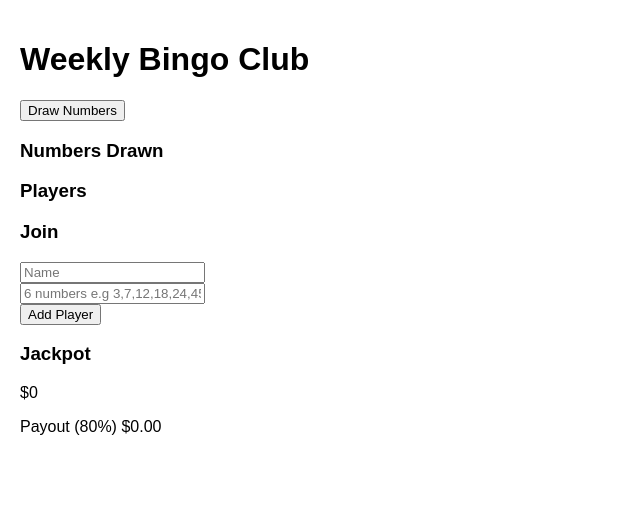
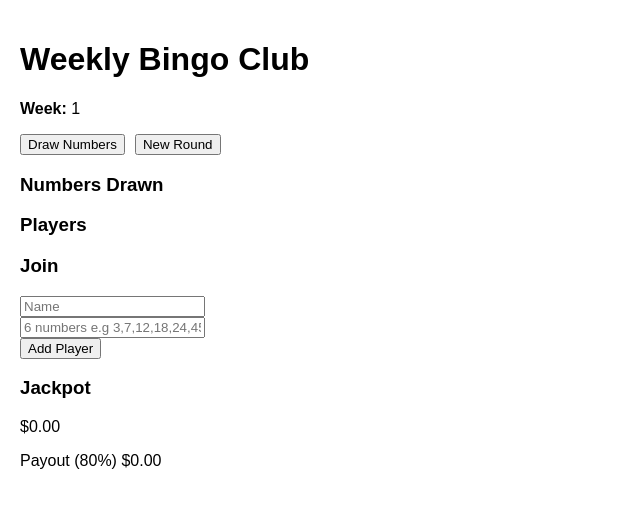
Before and after one commit to Spwindows/WP-Bingo2, a React (Vite) app: page / in a window 1280 px wide. Shown: the top 508 px of the page, without its empty margins (0-640 px from the left). Built offline with nearby package versions, Linux system fonts and the light colour scheme.

Commit message:
Update App.jsx

```diff
--- a/src/App.jsx
+++ b/src/App.jsx
@@ -8,112 +8,129 @@ function randomDraw() {
     const n = Math.floor(Math.random() * 49) + 1;
     if (!nums.includes(n)) nums.push(n);
   }
-  return nums.sort((a,b)=>a-b);
+  return nums.sort((a, b) => a - b);
 }
 
 export default function App() {
+  const [players, setPlayers] = useState([]);
+  const [drawn, setDrawn] = useState([]);
+  const [name, setName] = useState("");
+  const [nums, setNums] = useState("");
+  const [week, setWeek] = useState(1);
+  const [winnerFound, setWinnerFound] = useState(false);
 
-  const [players,setPlayers] = useState([]);
-  const [drawn,setDrawn] = useState([]);
-  const [name,setName] = useState("");
-  const [nums,setNums] = useState("");
-
-  function addPlayer(e){
+  function addPlayer(e) {
     e.preventDefault();
 
-    const numbers = nums.split(",").map(n=>parseInt(n.trim()));
+    const numbers = nums
+      .split(",")
+      .map((n) => parseInt(n.trim(), 10))
+      .filter((n) => !Number.isNaN(n));
 
-    if(numbers.length !== 6) return alert("Need 6 numbers");
+    if (!name.trim()) return alert("Enter a name");
+    if (numbers.length !== 6) return alert("Need exactly 6 numbers");
 
     setPlayers([
       ...players,
       {
         name,
-        numbers
-      }
-    ])
+        numbers,
+      },
+    ]);
 
-    setName("")
-    setNums("")
+    setName("");
+    setNums("");
   }
 
-  function draw(){
+  function draw() {
+    if (winnerFound) {
+      alert("Winner already found. Start a new round.");
+      return;
+    }
+
     const newNums = randomDraw();
-    setDrawn([...drawn,...newNums]);
+    const updatedDrawn = [...drawn, ...newNums];
+    setDrawn(updatedDrawn);
+
+    const hasWinner = players.some((p) => {
+      const hits = p.numbers.filter((n) => updatedDrawn.includes(n));
+      return hits.length === 6;
+    });
+
+    if (hasWinner) {
+      setWinnerFound(true);
+    } else {
+      setWeek((prev) => prev + 1);
+    }
   }
 
-  const jackpot = players.length * ENTRY;
+  function newRound() {
+    setDrawn([]);
+    setWeek(1);
+    setWinnerFound(false);
+  }
+
+  const jackpot = players.length * ENTRY * week;
+  const payout = jackpot * 0.8;
 
   return (
-    <div style={{padding:20,fontFamily:"Arial"}}>
-
+    <div style={{ padding: 20, fontFamily: "Arial" }}>
       <h1>Weekly Bingo Club</h1>
 
+      <p>
+        <strong>Week:</strong> {week}
+      </p>
+
       <button onClick={draw}>Draw Numbers</button>
+      <button onClick={newRound} style={{ marginLeft: 10 }}>
+        New Round
+      </button>
 
       <h3>Numbers Drawn</h3>
       <p>{drawn.join(" - ")}</p>
 
       <h3>Players</h3>
 
-      {players.map(p=>{
-
-        const hits = p.numbers.filter(n=>drawn.includes(n))
-
-        const win = hits.length === 6
+      {players.map((p) => {
+        const hits = p.numbers.filter((n) => drawn.includes(n));
+        const win = hits.length === 6;
 
         return (
-          <div key={p.name} style={{marginBottom:10}}>
-
+          <div key={p.name} style={{ marginBottom: 14 }}>
             <strong>{p.name}</strong>
-
-            <div>
-              {p.numbers.join(", ")}
-            </div>
-
-            <div>
-              Matched: {hits.length}/6
-            </div>
+            <div>{p.numbers.join(", ")}</div>
+            <div>Matched: {hits.length}/6</div>
 
             {win && (
-              <div style={{color:"green"}}>
-                WINNER — payout ${(jackpot*0.8).toFixed(2)}
+              <div style={{ color: "green", fontWeight: "bold" }}>
+                WINNER — payout ${payout.toFixed(2)}
               </div>
             )}
-
           </div>
-        )
+        );
       })}
 
       <h3>Join</h3>
 
       <form onSubmit={addPlayer}>
-
         <input
           placeholder="Name"
           value={name}
-          onChange={e=>setName(e.target.value)}
+          onChange={(e) => setName(e.target.value)}
         />
-
-        <br/>
-
+        <br />
         <input
           placeholder="6 numbers e.g 3,7,12,18,24,45"
           value={nums}
-          onChange={e=>setNums(e.target.value)}
+          onChange={(e) => setNums(e.target.value)}
         />
-
-        <br/>
-
-        <button>Add Player</button>
-
+        <br />
+        <button type="submit">Add Player</button>
       </form>
 
       <h3>Jackpot</h3>
-
-      <p>${jackpot}</p>
-      <p>Payout (80%) ${(jackpot*0.8).toFixed(2)}</p>
-
+      <p>${jackpot.toFixed(2)}</p>
+      <p>Payout (80%) ${payout.toFixed(2)}</p>
     </div>
   );
 }
```
